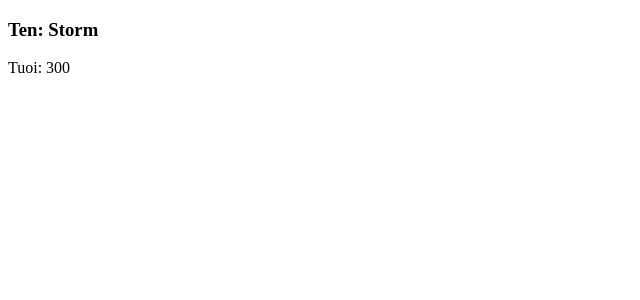
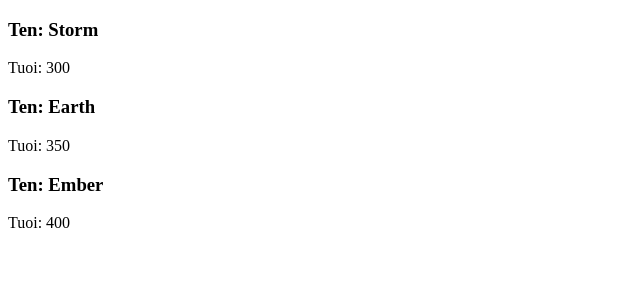
Before and after one commit to trcongson/angular-tutorial, an Angular app: page / in a window 1280 px wide. Shown: the top 300 px of the page, without its empty margins (0-640 px from the left). Built offline with nearby package versions, Linux system fonts and the light colour scheme.

Commit message:
component input list person

```diff
--- /dev/null
+++ b/src/app/angular-component-input-list-person/angular-component-input-list-person.component.html
@@ -0,0 +1,3 @@
+<div *ngFor = "let person of arrPerson">
+  <app-angular-component-input-person [name] = "person.name" [age] = "person.age"></app-angular-component-input-person>
+</div>
--- /dev/null
+++ b/src/app/angular-component-input-list-person/angular-component-input-list-person.component.ts
@@ -0,0 +1,20 @@
+import { Component, OnInit } from '@angular/core';
+
+@Component({
+  selector: 'app-angular-component-input-list-person',
+  templateUrl: './angular-component-input-list-person.component.html',
+  styleUrls: ['./angular-component-input-list-person.component.scss']
+})
+export class AngularComponentInputListPersonComponent implements OnInit {
+
+  arrPerson = [
+    {name: 'Storm', age: 300},
+    {name: 'Earth', age: 350},
+    {name: 'Ember', age: 400},
+  ];
+  constructor() { }
+
+  ngOnInit() {
+  }
+
+}
--- a/src/app/app.component.html
+++ b/src/app/app.component.html
@@ -3,4 +3,5 @@
 <!-- <app-angular-overview-calculator></app-angular-overview-calculator> -->
 <!-- <app-angular-component-input-name-card cardName = "ProDev" email = "prodev@gmail.com" phone="012345678"></app-angular-component-input-name-card> -->
 <!-- <app-angular-component-input-progress-bar width = "20"></app-angular-component-input-progress-bar> -->
-<app-angular-component-input-person name = "Storm" age="300"></app-angular-component-input-person>
+<!-- <app-angular-component-input-person name = "Storm" age="300"></app-angular-component-input-person> -->
+<app-angular-component-input-list-person></app-angular-component-input-list-person>
--- a/src/app/app.module.ts
+++ b/src/app/app.module.ts
@@ -11,6 +11,7 @@ import { from } from 'rxjs';
 import { AngularComponentInputNameCardComponent } from './angular-component-input-name-card/angular-component-input-name-card.component';
 import { AngularComponentInputProgressBarComponent } from './angular-component-input-progress-bar/angular-component-input-progress-bar.component';
 import { AngularComponentInputPersonComponent } from './angular-component-input-person/angular-component-input-person.component';
+import { AngularComponentInputListPersonComponent } from './angular-component-input-list-person/angular-component-input-list-person.component';
 
 @NgModule({
   declarations: [
@@ -20,7 +21,8 @@ import { AngularComponentInputPersonComponent } from './angular-component-input-
     AngularOverviewCalculatorComponent,
     AngularComponentInputNameCardComponent,
     AngularComponentInputProgressBarComponent,
-    AngularComponentInputPersonComponent
+    AngularComponentInputPersonComponent,
+    AngularComponentInputListPersonComponent
   ],
   imports: [
     BrowserModule,
```
Also changed, not shown: src/app/angular-component-input-list-person/angular-component-input-list-person.component.scss (added), 1 other file (tests, documents, lock files or other folders).
